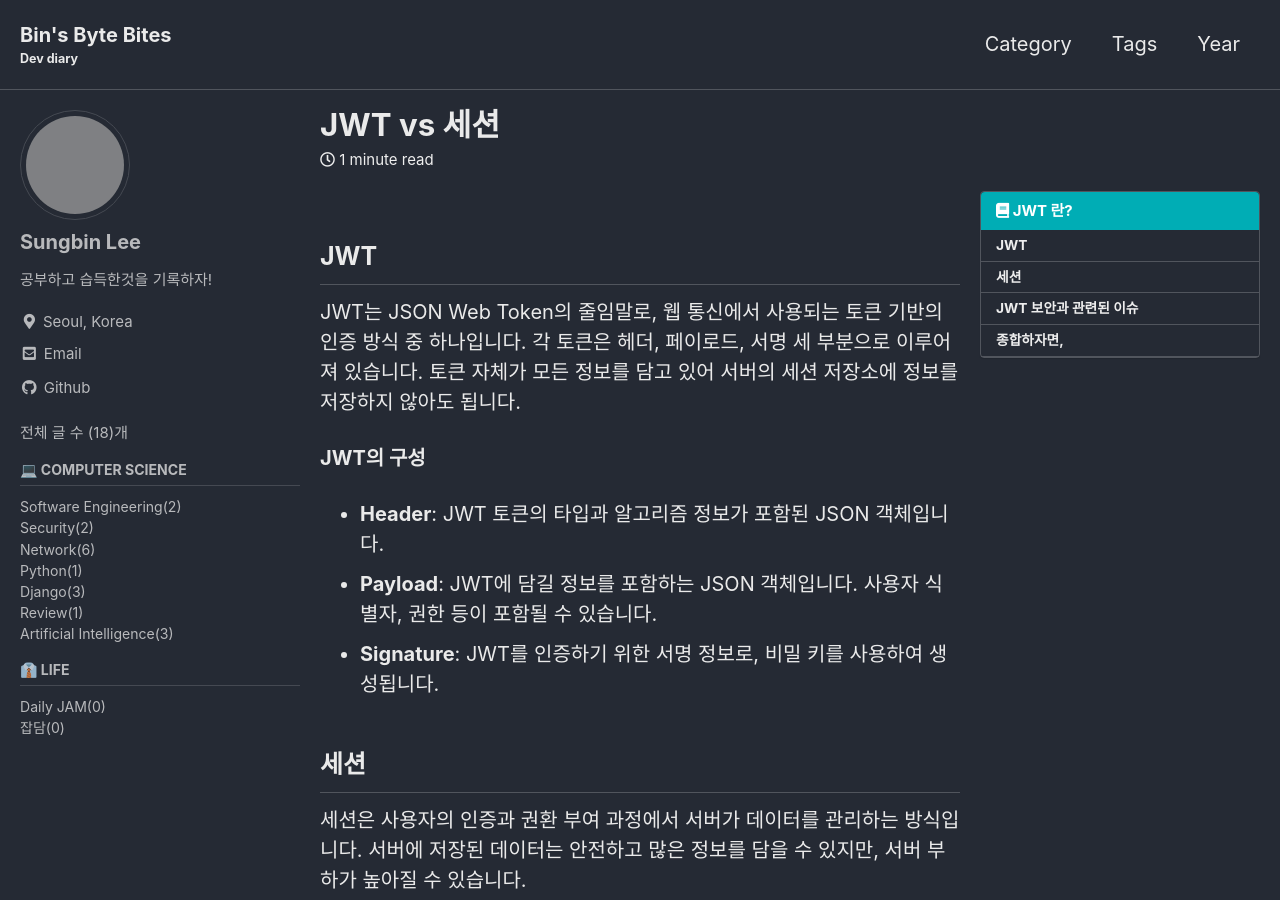
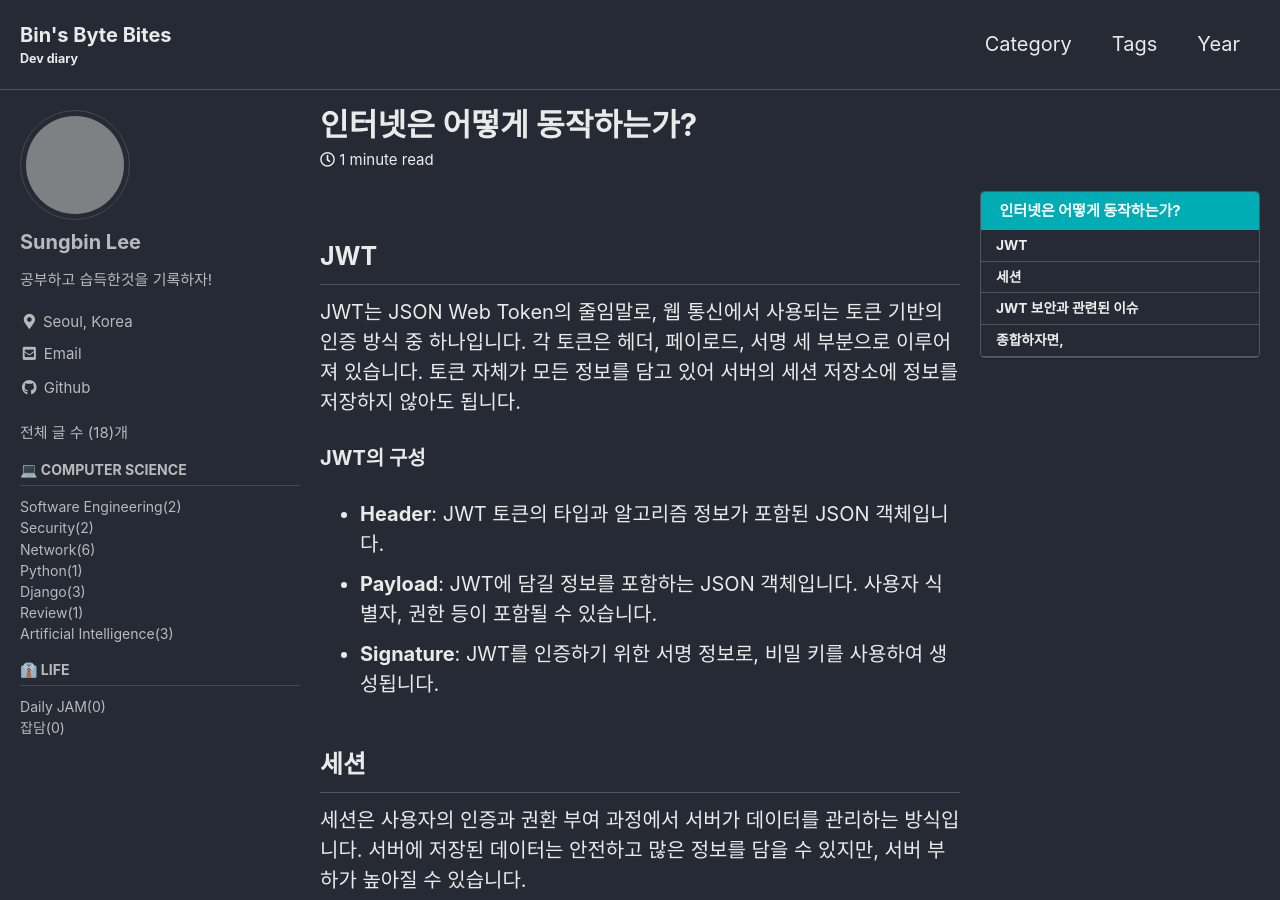
Before and after one commit to sungbinlee/tech.sungbinlee.dev, a Jekyll site: the page built from _posts/Network/2023-11-21-what-is-jwt.md, in a window 1280 px wide and 900 px high. Built offline with Jekyll 4.4.1, drawn with Linux system fonts in a browser that asks for light colours; cached includes are drawn as plain includes; comment, search, counter and statistics services are not loaded; some of the changed text lies outside the part shown; grey boxes are pictures that could not be loaded.

Commit message:
Update 2023-11-21-what-is-jwt.md

```diff
--- a/_posts/Network/2023-11-21-what-is-jwt.md
+++ b/_posts/Network/2023-11-21-what-is-jwt.md
@@ -1,18 +1,14 @@
 ---
-title: "JWT vs 세션"
+title: "인터넷은 어떻게 동작하는가?"
 categories:
   - Network
 tags:
   - Internet
   - Networking
-  - Token
-  - JWT
-  - Security
-  - Authentication
 toc: true
 toc_sticky: true
-toc_label: "JWT 란?"
-toc_icon: "book"
+toc_label: "인터넷은 어떻게 동작하는가?"
+toc_icon: "internet"
 ---
 
 ## JWT
```
